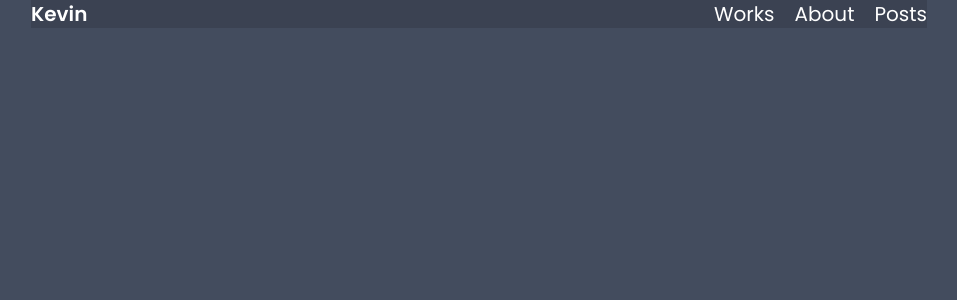
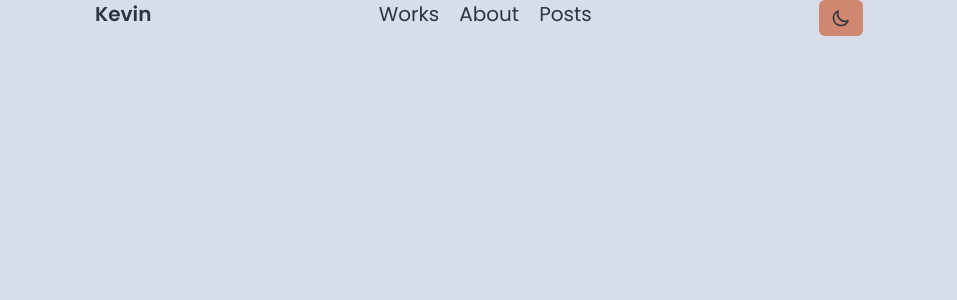
Before and after one commit to KevinPalowa/portfolio, a Next.js app: page / in a window 1280 px wide. Shown: the top 300 px of the page, without its empty margins (161-1118 px from the left). Built offline with nearby package versions, Linux system fonts and the light colour scheme.

Commit message:
add dark mode

```diff
--- /dev/null
+++ b/components/Hero.js
@@ -0,0 +1,6 @@
+export default function Hero(){
+return (
+  <>
+  </>
+  )
+}
--- a/components/NavBar.js
+++ b/components/NavBar.js
@@ -1,8 +1,8 @@
 import Link from "next/link";
-
+import ThemeToggle from "./ThemeToggle"
 export default function NavBar(){
   return(
-    <nav className='flex justify-between bg-[#3b4252]'>
+    <nav className='flex justify-between '>
       <Link href='/'><a className='font-semibold text-xl'>Kevin</a></Link>
       <ul className='flex space-x-5 text-xl'>
         <li>
@@ -15,6 +15,7 @@ export default function NavBar(){
           <Link href='/'>Posts</Link>
         </li>
       </ul>
+     <ThemeToggle/>
     </nav>
   )
 }
--- /dev/null
+++ b/components/ThemeToggle.js
@@ -0,0 +1,23 @@
+import { SunIcon, MoonIcon } from "@heroicons/react/outline";
+import { useEffect, useState } from "react";
+import { useTheme } from "next-themes";
+export default function ThemeToggle() {
+  const { theme, setTheme } = useTheme();
+  const [mounted, setMounted] = useState(false);
+  useEffect(() => setMounted(true), []);
+  return (
+    <button
+      onClick={() => {
+        setTheme(theme === "light" ? "dark" : "light");
+      }}
+      className="bg-[#d08770] px-2 py-2 rounded-md"
+    >
+      {mounted &&
+        (theme === "dark" ? (
+          <SunIcon className="h-5 w-7" />
+        ) : (
+          <MoonIcon className="h-5 w-7" />
+        ))}
+    </button>
+  );
+}
--- a/package.json
+++ b/package.json
@@ -8,8 +8,10 @@
     "lint": "next lint"
   },
   "dependencies": {
+    "@heroicons/react": "^1.0.5",
     "autoprefixer": "^10.4.1",
     "next": "12.0.7",
+    "next-themes": "^0.0.15",
     "postcss": "^8.4.5",
     "react": "17.0.2",
     "react-dom": "17.0.2",
--- a/pages/_app.js
+++ b/pages/_app.js
@@ -1,7 +1,12 @@
-import '../styles/globals.css'
+import "../styles/globals.css";
+import { ThemeProvider } from "next-themes";
 
 function MyApp({ Component, pageProps }) {
-  return <Component {...pageProps} />
+  return (
+    <ThemeProvider attribute="class">
+      <Component {...pageProps} />
+    </ThemeProvider>
+  );
 }
 
-export default MyApp
+export default MyApp;
--- a/pages/_document.js
+++ b/pages/_document.js
@@ -5,7 +5,7 @@ export default class MyDocument extends Document {
     return (
       <Html>
         <Head />
-        <body className="bg-[#434c5e] text-white">
+        <body className="bg-[#d8dee9] dark:bg-[#2e3440] text-[#2e3440] dark:text-[#d8dee9] transition">
           <Main />
           <NextScript />
         </body>
--- a/pages/index.js
+++ b/pages/index.js
@@ -1,4 +1,5 @@
 import Head from "next/head";
+import Hero from "../components/Hero"
 import NavBar from '../components/NavBar'
 
 export default function Home() {
@@ -7,8 +8,9 @@ export default function Home() {
       <Head>
         <title>Next Page</title>
       </Head>
-      <div className="container mx-auto max-w-4xl font-sans">
+      <div className="container mx-auto max-w-3xl font-sans">
         <NavBar/>
+        <Hero/>
       </div>
     </main>
   );
--- a/tailwind.config.js
+++ b/tailwind.config.js
@@ -1,4 +1,5 @@
 module.exports = {
+  darkMode: 'class',
   content: [
     "./pages/**/*.{js,ts,jsx,tsx}",
     "./components/**/*.{js,ts,jsx,tsx}",
```
Also changed, not shown: 1 other file (tests, documents, lock files or other folders).
